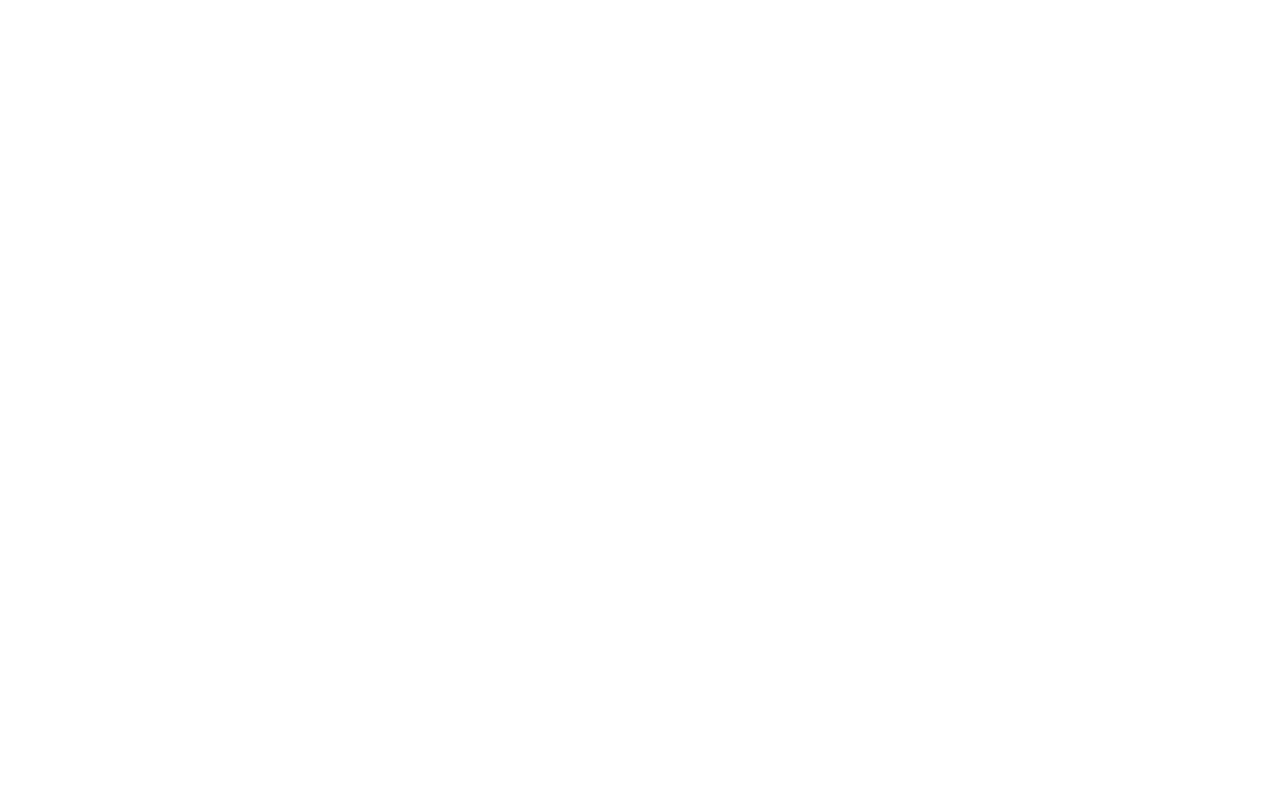
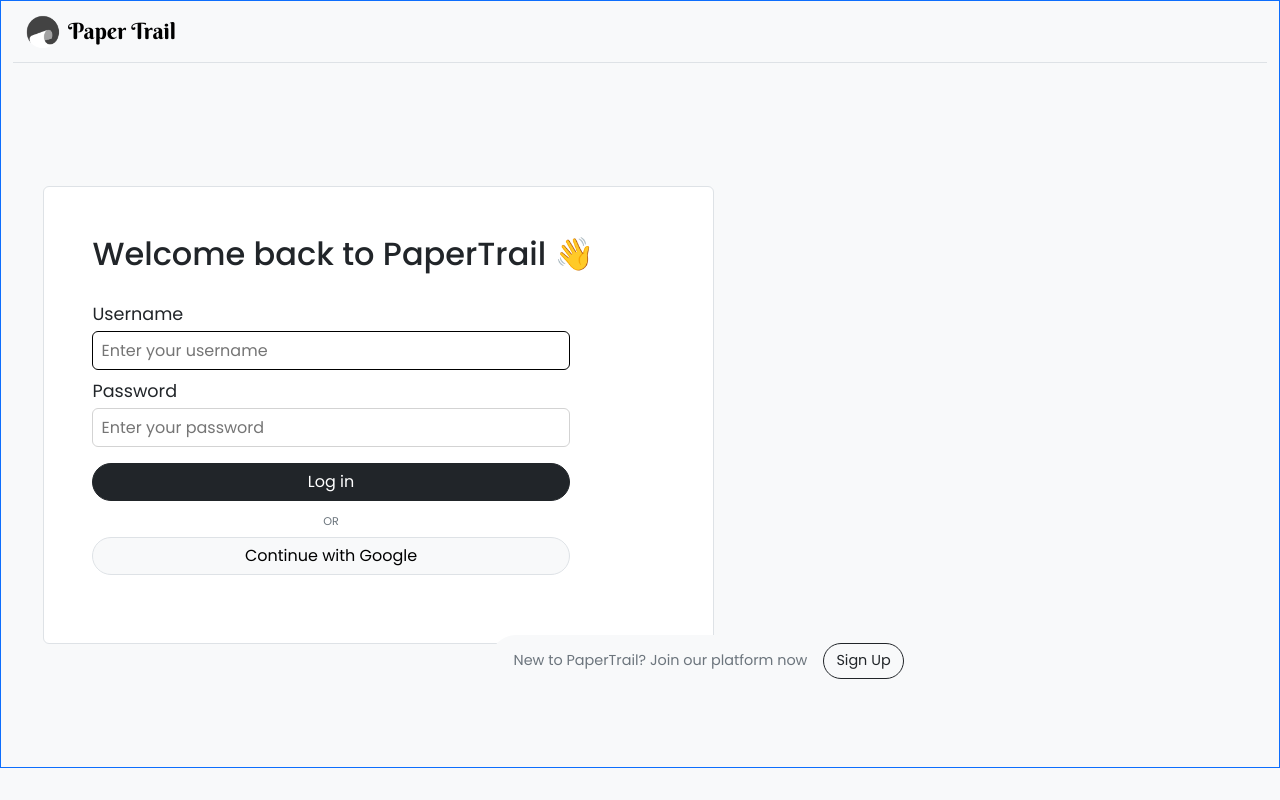
Before and after one commit to DineshDhanji/PaperTrail, a Django app: page /accounts/login/ in a window 1280 px wide. Before the commit the page is empty. Run offline with Django 5.2, Linux system fonts and the light colour scheme; some libraries are stand-ins or nearby versions.

Commit message:
Login page is done.

```diff
--- a/PaperTrail_App/forms.py
+++ b/PaperTrail_App/forms.py
@@ -1,5 +1,20 @@
 from django.contrib.auth.forms import AuthenticationForm
 
+
 class UserLoginForm(AuthenticationForm):
-    # AuthenticationForm already has everthing necessary for login form.
-    pass
+    def __init__(self, *args, **kwargs):
+        super(UserLoginForm, self).__init__(*args, **kwargs)
+
+        # Add classes and placeholders to the fields
+        self.fields["username"].widget.attrs.update(
+            {
+                "class": "input-field rounded col-sm-12 col-md-10 px-2",
+                "placeholder": "Enter your username",
+            }
+        )
+        self.fields["password"].widget.attrs.update(
+            {
+                "class": "input-field rounded col-sm-12 col-md-10 px-2",
+                "placeholder": "Enter your password",
+            }
+        )
--- /dev/null
+++ b/PaperTrail_App/static/css/base.css
@@ -0,0 +1,33 @@
+@import url("https://fonts.googleapis.com/css2?family=Berkshire+Swash&family=Poppins:ital,wght@0,100;0,200;0,300;0,400;0,500;0,600;0,700;0,800;0,900;1,100;1,200;1,300;1,400;1,500;1,600;1,700;1,800;1,900&display=swap");
+
+body {
+  font-family: "Poppins", sans-serif;
+  font-weight: 400;
+  font-style: normal;
+}
+
+.text-berkshire {
+  font-family: "Berkshire Swash", serif;
+  font-weight: 400;
+  font-style: normal;
+}
+.navbar-brand {
+  font-size: 1.4rem;
+}
+.input-div {
+  display: flex;
+  flex-direction: column;
+}
+.input-label{
+  font-size: 1.1rem;
+}
+.input-field {
+  height: 2.4rem;
+  border: 1px solid lightgrey;
+  outline: none;
+  transition: border 0.2s ease-in-out;
+}
+
+.input-field:focus {
+  border: 1px solid black;
+}
--- a/PaperTrail_App/templates/PaperTrail_App/base.html
+++ b/PaperTrail_App/templates/PaperTrail_App/base.html
@@ -1,6 +1,6 @@
 {% load static %}
 <!DOCTYPE html>
-<html lang="en">
+<html lang="en" data-bs-theme="light">
   <head>
     <meta charset="UTF-8" />
     <meta name="viewport" content="width=device-width, initial-scale=1.0" />
@@ -11,8 +11,11 @@
     </title>
     <!-- CSS -->
     <link rel="stylesheet" href="{% static 'bootstrap-5.3.3-dist/css/bootstrap.min.css' %}" />
+    <link rel="stylesheet" href="{% static 'css/base.css' %}" />
     <!-- JavaScrip -->
     <script src="{% static 'bootstrap-5.3.3-dist/js/bootstrap.bundle.min.js' %}"></script>
+    <!-- Icons -->
+    <link rel="stylesheet" href="https://cdn.jsdelivr.net/npm/bootstrap-icons@1.10.5/font/bootstrap-icons.css" />
     <!-- Favicon -->
     <link rel="shortcut icon" type="image/png" href="{% static 'img/Logo.ico' %}" />
 
@@ -21,5 +24,21 @@
     {% endblock %}
   </head>
 
-  <body></body>
+  <body class="bg-body-tertiary">
+    <div class="container-xxl border border-primary " style="height: max-content;">
+      {% block navbar %}
+        <nav class="navbar bg-body-tertiary border-bottom">
+          <div class="container-fluid">
+            <a class="navbar-brand text-berkshire d-flex align-items-center" href="{% url 'PaperTrail_App:dashboard' %}">
+              <img src="{% static 'img/Logo.png' %}" class="me-2" alt="Logo" width="35" height="35" class="d-inline-block align-text-top" />
+              Paper Trail
+            </a>
+          </div>
+        </nav>
+      {% endblock %}
+      {% block body %}
+
+      {% endblock %}
+    </div>
+  </body>
 </html>
--- a/PaperTrail_App/templates/PaperTrail_App/login.html
+++ b/PaperTrail_App/templates/PaperTrail_App/login.html
@@ -3,3 +3,48 @@
 {% block title %}
   Login
 {% endblock %}
+
+{% block body %}
+  <div class="d-flex position-relative" style="height: 88vh;">
+    <div class="col-12 col-lg-7 d-flex justify-content-center align-items-center">
+      <div class="col-11 rounded border bg-white p-5 rounded-2">
+        <div class="h2 mb-4">Welcome back to PaperTrail 👋</div>
+        <div>
+          <form action="{% url 'PaperTrail_App:user_login' %}" method="post">
+            {% csrf_token %}
+            <div class="input-div">
+              <label for="{{ login_form.username.id_for_label }}" class="input-label my-1">{{ login_form.username.label }}</label>
+              {{ login_form.username }}
+            </div>
+            <div class="input-div mt-1">
+              <label for="{{ login_form.password.id_for_label }}" class="input-label my-1">{{ login_form.password.label }}</label>
+              {{ login_form.password }}
+            </div>
+            {% if messages %}
+              <div class="alert alert-warning col-sm-12 col-md-10 my-3" style="font-size: 0.8rem;" role="alert">
+                {% for message in messages %}
+                  <li>{{ message }}</li>
+                {% endfor %}
+              </div>
+            {% endif %}
+            <div class="d-flex flex-column align-items-center col-sm-12 col-md-10 my-3">
+              <button class="rounded-pill btn btn-dark col-12 mb-1">Log in</button>
+              <div class="text-secondary my-2" style="font-size: 0.7rem;">OR</div>
+              <button class="rounded-pill border btn btn-light col-12 mb-1">Continue with Google</button>
+            </div>
+          </form>
+        </div>
+      </div>
+    </div>
+
+    <div class="d-none d-lg-flex col-lg-5">
+      <script type="module" src="https://unpkg.com/@splinetool/viewer@1.1.3/build/spline-viewer.js"></script>
+      <spline-viewer hint loading-anim-type="spinner-small-dark" url="https://prod.spline.design/Fn55CSQLsF9z0qV4/scene.splinecode"></spline-viewer>
+    </div>
+
+    <div class="position-absolute bg-body-tertiary d-flex justify-content-center align-items-center rounded-pill p-2" style="font-size: 0.9rem; bottom: 5rem; left: 38%;">
+      <div class="text-secondary mx-3">New to PaperTrail? Join our platform now</div>
+      <button class="btn btn-outline-dark rounded-pill" style="font-size: 0.9rem;">Sign Up</button>
+    </div>
+  </div>
+{% endblock %}
--- a/PaperTrail_App/views.py
+++ b/PaperTrail_App/views.py
@@ -6,6 +6,11 @@ from .forms import UserLoginForm
 
 
 def user_login(request):
+    if request.user.is_authenticated:
+        return redirect("PaperTrail_App:dashboard")
+
+    login_form = UserLoginForm()
+
     if request.method == "POST":
         login_form = UserLoginForm(request, data=request.POST)
         if login_form.is_valid():
@@ -18,33 +23,16 @@ def user_login(request):
                 return redirect("PaperTrail_App:dashboard")
             else:
                 messages.error(request, "Invalid username and/or password.")
-                return render(
-                    request,
-                    "PaperTrail_App/login.html",
-                    {
-                        "login_form": login_form,
-                    },
-                )
         else:
             messages.error(request, "Invalid email and/or password or submission.")
-            return render(
-                request,
-                "PaperTrail_App/login.html",
-                {
-                    "login_form": login_form,
-                },
-            )
-    else:
-        if request.user.is_authenticated:
-            return redirect("PaperTrail_App:dashboard")
-        else:
-            return render(
-                request,
-                "PaperTrail_App/login.html",
-                {
-                    "login_form": UserLoginForm(),
-                },
-            )
+
+    return render(
+        request,
+        "PaperTrail_App/login.html",
+        {
+            "login_form": login_form,
+        },
+    )
 
 
 def user_logout(request):
```
Also changed, not shown: database.sqlite3, 1 other file.
